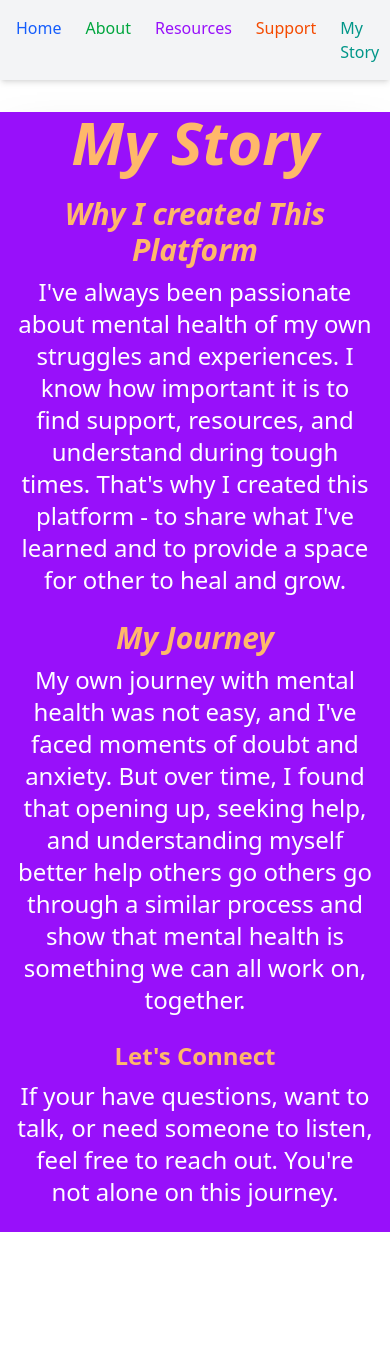
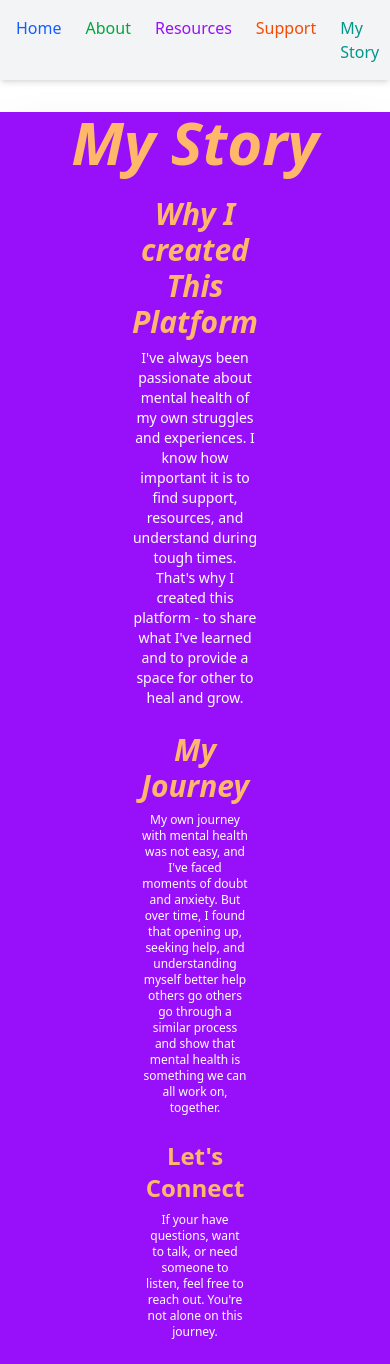
Before and after one commit to Blessing-bit-ui/MentalHealth2, a React (Vite) app in the folder my-mental/: page /mystory in a window 390 px wide. Before the commit the page ends 1232 px from the top, so only its background shows below. Built offline with nearby package versions, Linux system fonts and the light colour scheme.

Commit message:
updated stylying in Homejsx and MyStory.jsx

```diff
--- a/my-mental/src/Home.jsx
+++ b/my-mental/src/Home.jsx
@@ -3,28 +3,15 @@ import blocks from './assets/blocks.jpeg'
 import Encouragement from './assets/Encouragement.jpg'
 import mental from './assets/mentalsaying.png'
 
-
 function Home(){
-    return(
-        <div className="flex flex-col items-center justify-center min-h-[80vh] text-center px-4 bg-gradient-to-r from-blue-500 to-purple-500">
-            <div>
-            <h1 className="text-blue-600 text-center font-bold text-6xl"> Welcome to Mindful Space</h1>
-            <p className=" text-gray-700 text-lg max-w-l text-center mt-8"> A safe place to learn about mental, find resources and take steps toward a healthier mind and heart.</p>
-            <Link to="/about"className="text-blue-700 hover:underline">Learn More</Link>
-         </div>
-         <div>
-            <img
-            height={300}
-            src={blocks}
-            alt="an image of mental health"
-            />
-            <img
-            height={300}
-            src={Encouragement}
-            weight={100}
-            />
-         </div>
-        </div>
-    )
+  return(
+    <div className="justify-center items-center flex">
+      <div className="min-h-[80vh] text-center px-4 bg-gradient-to-r from-blue-500 to-purple-500 w-screen">
+        <h1 className="text-blue-600 text-center font-bold text-2xl mb-4 mt-10 md:text-6xl"> Welcome to Mindful Space</h1>
+        <p className=" text-gray-700 text-sm md:text-base lg:text-lg whitespace-normal text-center mt-6 mb-70 md:mb-10 "> A safe place to learn about mental, find resources and take steps towards a healthier mind and heart.</p>
+        <Link to="/about" className="text-blue-700 hover:underline">Learn More </Link>
+      </div>
+    </div>
+  )
 }
 export default Home;
--- a/my-mental/src/MyStory.jsx
+++ b/my-mental/src/MyStory.jsx
@@ -1,20 +1,44 @@
 function MyStory(){
-    return(
-        <div className="flex flex-col items-center justify-center min-h-[80vh] text-center px-4 bg-purple-600 shadow shadow-2xl mt-8">
-        <h1 className="text-6xl font-bold text-orange-300 mb-6 italic">My Story</h1>
-        <section className="mb-6">
-        <h2 className="text-3xl font-semibold text-orange-300 mb-2 italic"> Why I created This Platform</h2>
-        <p className="text-2xl text-white"> I've always been passionate about mental health of my own struggles and experiences. I know how important it is to find support, resources, and understand during tough times. That's why I created this platform - to share what I've learned and to provide a space for other to heal and grow.</p>
-        </section>
-        <section className="mb-6">
-            <h2 className="text-2xl font-semibold text-orange-300 italic text-3xl mb-2"> My Journey</h2>
-            <p className=" text-2xl text-white"> My own journey with mental health was not easy, and I've faced moments of doubt and anxiety. But over time, I found that opening up, seeking help, and understanding myself better help others go others go through a similar process and show that mental health is something we can all work on, together.</p>
-        </section>
-        <section className="mb-6">
-        <h2 className="text-2xl font-semibold text-orange-300 mb-2">Let's Connect</h2>
-        <p className=" text-white text-2xl"> If your have questions, want to talk, or need someone to listen, feel free to reach out. You're not alone on this journey.</p>
-        </section>
+    return (
+      <div className="flex flex-col items-center justify-center min-h-[80vh] text-center px-4 bg-purple-600 shadow shadow-2xl mt-8">
+        <h1 className="text-6xl font-bold text-orange-300 mb-6 italic">
+          My Story
+        </h1>
+
+        <div className="mb-6 w-min md:w-full ">
+          <h2 className="text-3xl font-semibold text-orange-300 mb-2 italic">
+            Why I created This Platform
+          </h2>
+          <p className=" text-white text-sm md:text-2xl whitespace-normal">
+            I've always been passionate about mental health of my own struggles
+            and experiences. I know how important it is to find support,
+            resources, and understand during tough times. That's why I created
+            this platform - to share what I've learned and to provide a space
+            for other to heal and grow.
+          </p>
         </div>
-    )
+        <div className="mb-6 w-min md:w-full">
+          <h2 className="text-2xl font-semibold text-orange-300 italic text-3xl mb-2">
+            My Journey
+          </h2>
+          <p className="  text-xs md:text-2xl text-white">
+            My own journey with mental health was not easy, and I've faced
+            moments of doubt and anxiety. But over time, I found that opening
+            up, seeking help, and understanding myself better help others go
+            others go through a similar process and show that mental health is
+            something we can all work on, together.
+          </p>
+        </div>
+        <div className="mb-6 w-min md:w-full">
+          <h2 className="text-2xl font-semibold text-orange-300 mb-2">
+            Let's Connect
+          </h2>
+          <p className=" text-white md:text-sm text-xs">
+            If your have questions, want to talk, or need someone to listen,
+            feel free to reach out. You're not alone on this journey.
+          </p>
+        </div>
+      </div>
+    );
 }
 export default MyStory;
```
